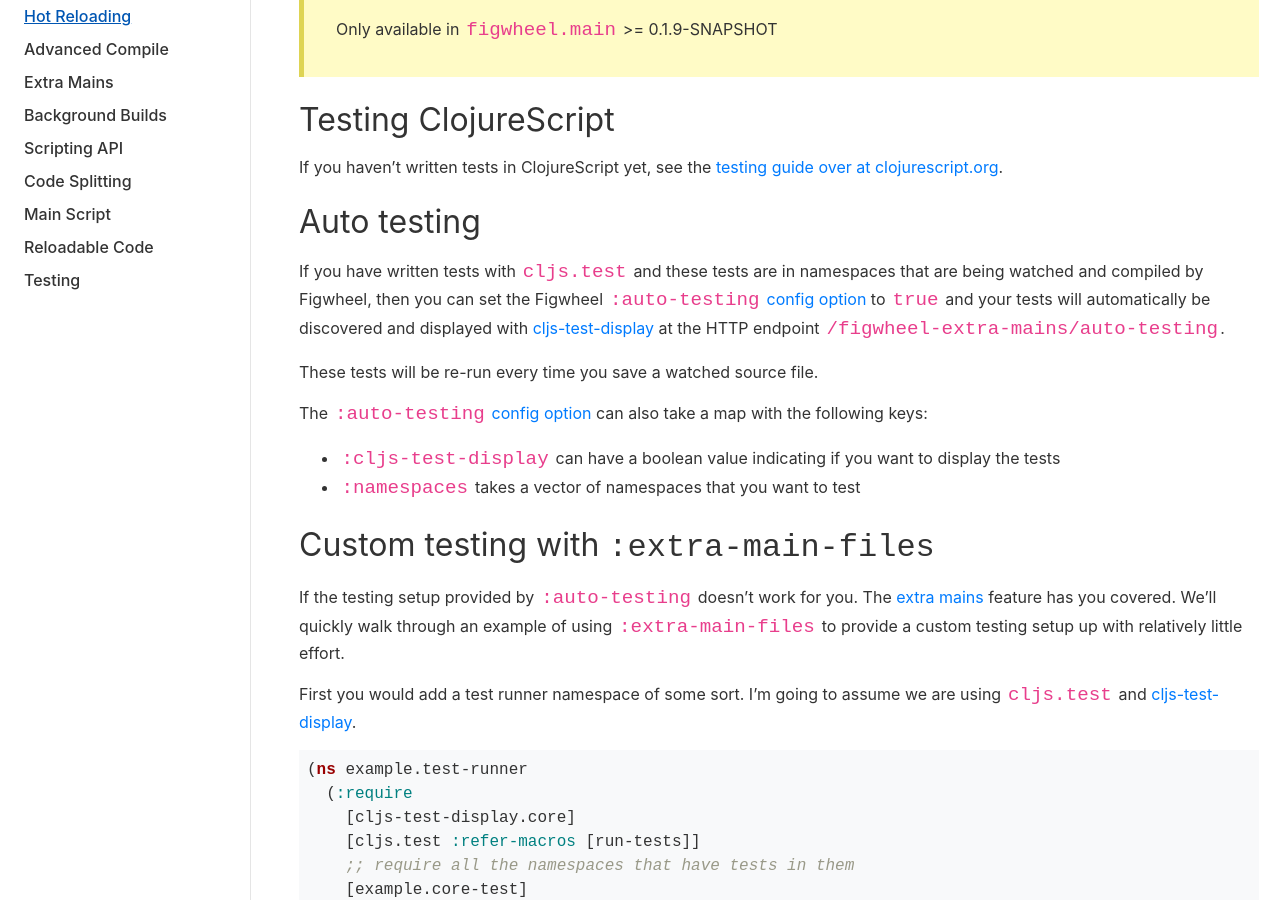
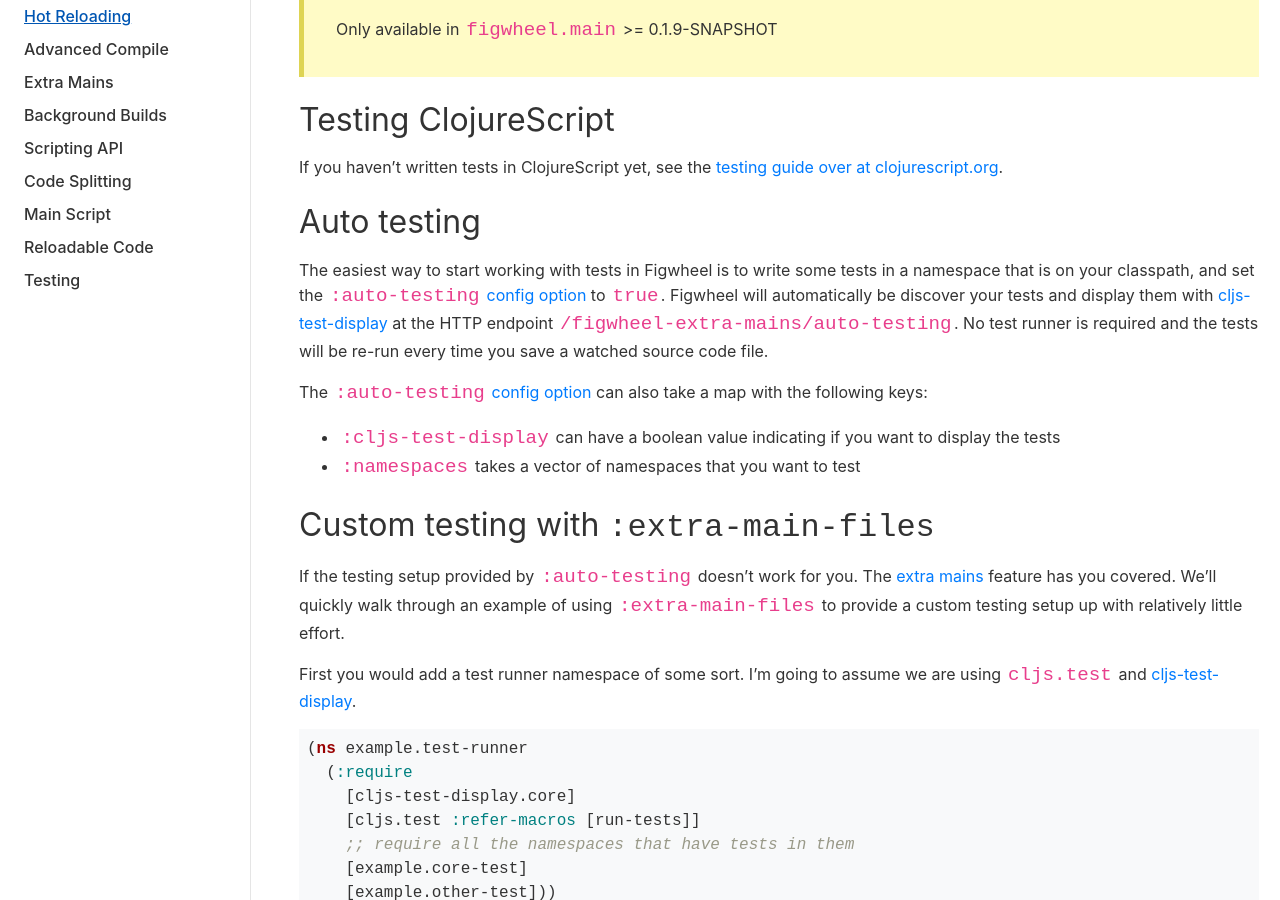
Before and after one commit to bhauman/figwheel-main, a Jekyll site: the page built from docs/docs/testing.md, in a window 1280 px wide and 900 px high, scrolled down 456 px. Built offline with Jekyll 4.4.1, drawn with Linux system fonts in a browser that asks for light colours.

Commit message:
more testing doc edits

````diff
--- a/docs/docs/testing.md
+++ b/docs/docs/testing.md
@@ -25,16 +25,17 @@
 
 ## Auto testing
 
-If you have written tests with [`cljs.test`][cljs-testing] and these tests are in
-namespaces that are being watched and compiled by Figwheel, then you
-can set the Figwheel [`:auto-testing` config option][auto-testing] to `true` and your
-tests will automatically be discovered and displayed with
+The easiest way to start working with tests in Figwheel is to write
+some tests in a namespace that is on your classpath, and set the
+[`:auto-testing` config option][auto-testing] to `true`. Figwheel will
+automatically be discover your tests and display them with
 [cljs-test-display][cljs-test-display] at the HTTP endpoint
-`/figwheel-extra-mains/auto-testing`.
+`/figwheel-extra-mains/auto-testing`. No test runner is required and
+the tests will be re-run every time you save a watched source code
+file.
 
-These tests will be re-run every time you save a watched source file.
-
-The [`:auto-testing` config option][auto-testing] can also take a map with the following keys:
+The [`:auto-testing` config option][auto-testing] can also take a map
+with the following keys:
 
 * `:cljs-test-display` can have a boolean value indicating if you want
   to display the tests
@@ -127,16 +128,16 @@
 (ns example.test-runner
   (:require
     [cljs.test :refer-macros [run-tests] :refer [report]]
-	[figwheel.main.async-result :as async-result]
+    [figwheel.main.async-result :as async-result]
     ;; require all the namespaces that have tests in them
     [example.core-test]
     [example.other-test]))
 
 ;; tests can be asynchronous, we must hook test end
 (defmethod report [:cljs.test/default :end-run-tests] [test-data]
-    (if (cljs.test/successful? test-data)
-      (async-result/send "Tests passed!!")
-      (async-result/throw-ex (ex-info "Tests Failed" test-data))))
+  (if (cljs.test/successful? test-data)
+    (async-result/send "Tests passed!!")
+    (async-result/throw-ex (ex-info "Tests Failed" test-data))))
 
 (defn -main [& args]
   (run-tests 'example.core-test 'example.other-test)
@@ -162,7 +163,7 @@
 ```clojure
 (ns example.test-runner
   (:require
-	[figwheel.main.testing :refer-macros [run-tests-async]]
+    [figwheel.main.testing :refer-macros [run-tests-async]]
     ;; require all the namespaces that have tests in them
     [example.core-test]
     [example.other-test]))
````
